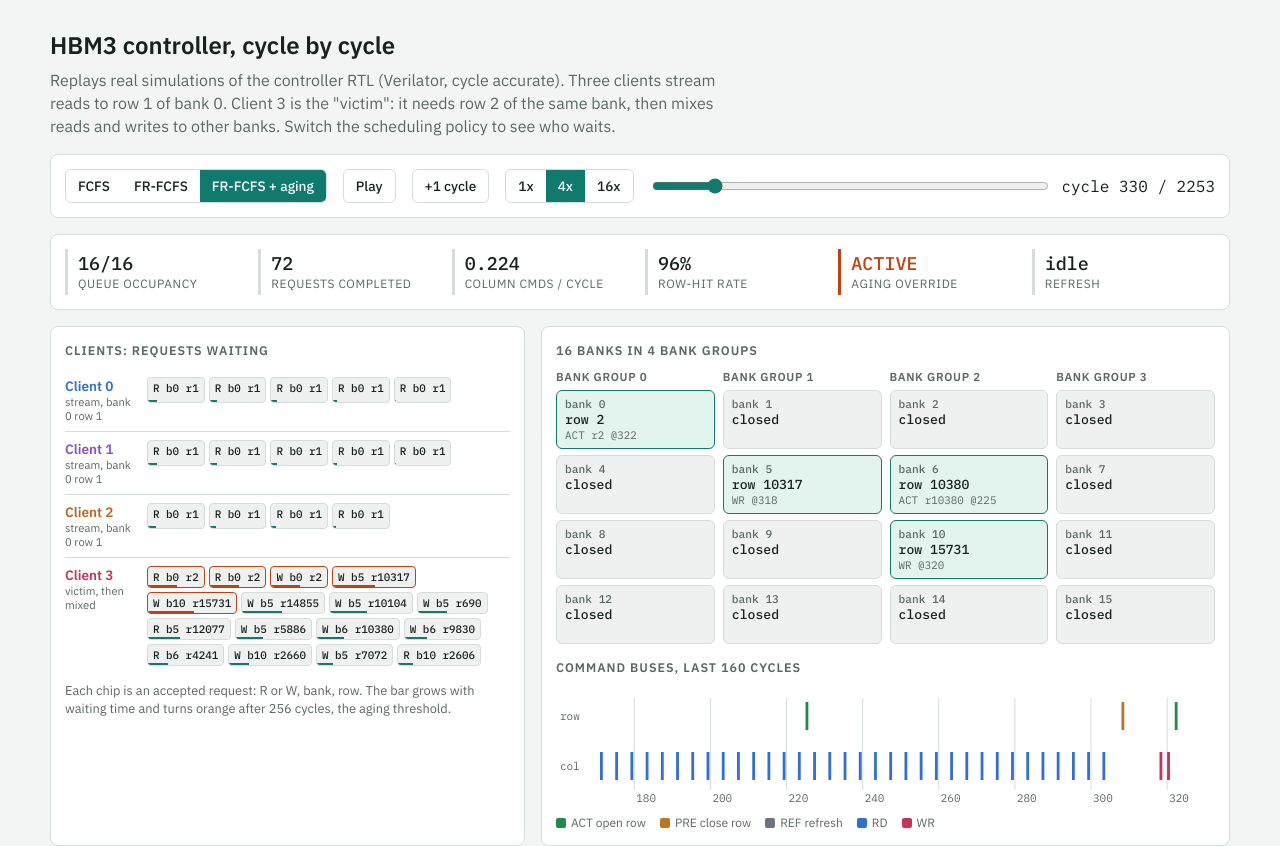
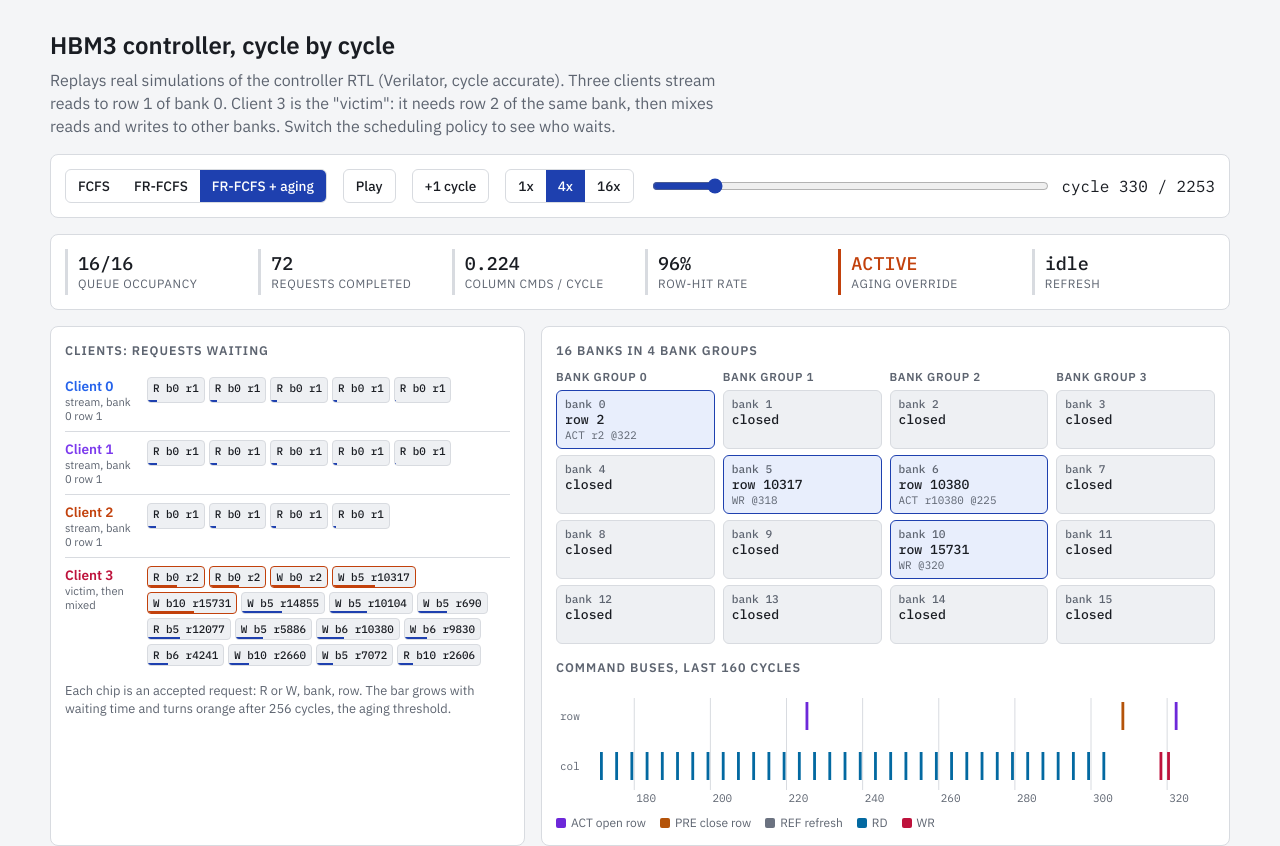
Before and after one commit to OmPrajapati2110/hbm3-memory-controller-uvm, a plain HTML site: page demo/index.html in a window 1280 px wide. Shown: the top 846 px of the page. Drawn offline with Linux system fonts and the light colour scheme.

Commit message:
Demo: switch to a blue and gray color scheme
Co-Authored-By: Claude Opus 5.5 <noreply@anthropic.com>
Claude-Session: https://claude.ai/code/session_01Hge3ds8Xx7fofrymAtBNMd

```diff
--- a/demo/index.html
+++ b/demo/index.html
@@ -5,23 +5,23 @@
 <style>
 /* Layout: control strip, then a two-column bench (clients | banks + buses), then the policy comparison. */
 :root {
-  --bg: #f3f5f4; --panel: #ffffff; --ink: #18211f; --muted: #5b6764; --line: #d5dcda;
-  --accent: #0f7b6c; --c0: #2f6fd6; --c1: #8a4fd0; --c2: #c2621f; --c3: #c8325a;
-  --act: #1f8a4c; --pre: #b7791f; --ref: #6b7280; --rd: #2f6fd6; --wr: #c8325a;
-  --warn: #c2410c; --open: #e3f3ee; --closed: #eef1f0;
+  --bg: #f4f5f7; --panel: #ffffff; --ink: #1a1d23; --muted: #5d6470; --line: #d8dbe0;
+  --accent: #1e40af; --c0: #2563eb; --c1: #7c3aed; --c2: #c2410c; --c3: #be123c;
+  --act: #6d28d9; --pre: #b45309; --ref: #6b7280; --rd: #0369a1; --wr: #be123c;
+  --warn: #c2410c; --open: #e8eefc; --closed: #eef0f3;
   --sans: "IBM Plex Sans", system-ui, -apple-system, "Segoe UI", sans-serif;
   --mono: "IBM Plex Mono", ui-monospace, "SFMono-Regular", Menlo, monospace;
 }
 @media (prefers-color-scheme: dark) { :root:not([data-theme="light"]) {
-  --bg: #111615; --panel: #1a2120; --ink: #e5ece9; --muted: #95a39f; --line: #2e3836;
-  --accent: #3cc3ab; --c0: #6ea0f0; --c1: #b58cf0; --c2: #f0a060; --c3: #f0708f;
-  --act: #4cc583; --pre: #e0aa4a; --ref: #9aa3ae; --rd: #6ea0f0; --wr: #f0708f;
-  --warn: #fb923c; --open: #183630; --closed: #20292a; color-scheme: dark } }
+  --bg: #0f1218; --panel: #171b22; --ink: #e6e9ef; --muted: #9aa1ad; --line: #2a303a;
+  --accent: #6b93f5; --c0: #6ea0f0; --c1: #b58cf0; --c2: #f0a060; --c3: #fb7185;
+  --act: #a78bfa; --pre: #f0b04a; --ref: #9aa3ae; --rd: #38bdf8; --wr: #fb7185;
+  --warn: #fb923c; --open: #1a2640; --closed: #1e232c; color-scheme: dark } }
 :root[data-theme="dark"] {
-  --bg: #111615; --panel: #1a2120; --ink: #e5ece9; --muted: #95a39f; --line: #2e3836;
-  --accent: #3cc3ab; --c0: #6ea0f0; --c1: #b58cf0; --c2: #f0a060; --c3: #f0708f;
-  --act: #4cc583; --pre: #e0aa4a; --ref: #9aa3ae; --rd: #6ea0f0; --wr: #f0708f;
-  --warn: #fb923c; --open: #183630; --closed: #20292a; color-scheme: dark }
+  --bg: #0f1218; --panel: #171b22; --ink: #e6e9ef; --muted: #9aa1ad; --line: #2a303a;
+  --accent: #6b93f5; --c0: #6ea0f0; --c1: #b58cf0; --c2: #f0a060; --c3: #fb7185;
+  --act: #a78bfa; --pre: #f0b04a; --ref: #9aa3ae; --rd: #38bdf8; --wr: #fb7185;
+  --warn: #fb923c; --open: #1a2640; --closed: #1e232c; color-scheme: dark }
 body { background: var(--bg); color: var(--ink); font-family: var(--sans); line-height: 1.45; }
 .wrap { max-width: 1180px; margin: 0 auto; padding-block: 20px 40px;
   padding-left: max(16px, env(safe-area-inset-left, 0px)); padding-right: max(16px, env(safe-area-inset-right, 0px));
```
